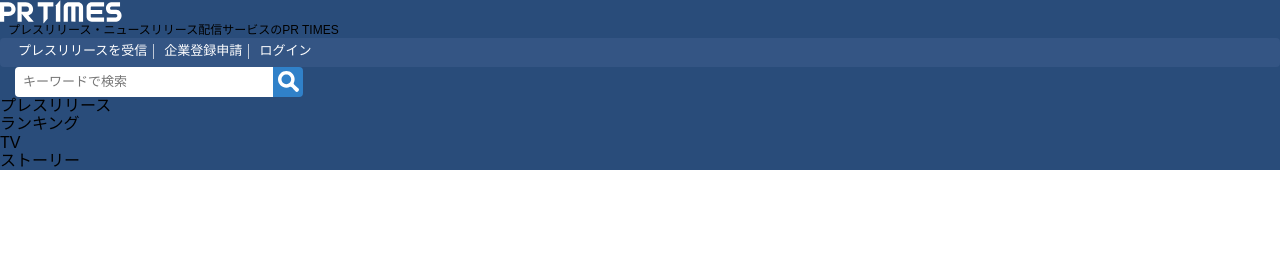
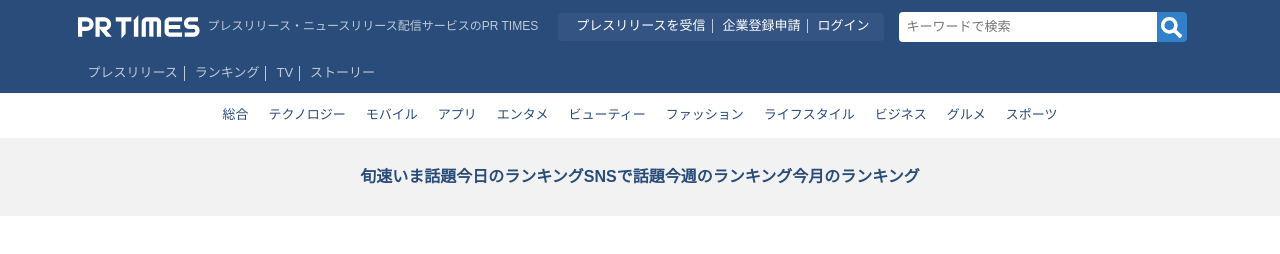
Before and after one commit to Nofi-nof/shakyou, a plain HTML site: page index.html in a window 1280 px wide. Drawn offline with Linux system fonts and the light colour scheme.

Commit message:
catch-rankingsに着手

```diff
--- /dev/null
+++ b/assets/styles/catch-rankings.css
@@ -0,0 +1,15 @@
+.catch-rankings {
+  margin: 0 auto;
+  background-color: var(--back-gray);
+}
+
+.catch-rankings .catch-rankings-tabs_wrapper {
+  padding: 30px 0;
+}
+
+.catch-rankings-tabs_list {
+  display: flex;
+  justify-content: center;
+  color: var(--prtimes-blue);
+  font-weight: bold;
+}
--- a/index.html
+++ b/index.html
@@ -5,30 +5,63 @@
   <link rel="stylesheet" href="assets/styles/destyle.css">
   <link rel="stylesheet" href="assets/styles/global.css">
   <link rel="stylesheet" href="assets/styles/header.css">
+  <link rel="stylesheet" href="assets/styles/catch-rankings.css">
 </head>
 
 <body>
   <div class="header">
-    <div class="header-container">
-      <img src="assets/img/logo_prtimes.svg">
+    <div class="header_container">
+      <a></a> <img src="assets/img/logo_prtimes.svg">
       <h1 class="header-comment-prtimes">プレスリリース・ニュースリリース配信サービスのPR TIMES</h1>
-      <ul class="header-reqest_list">
-        <li>プレスリリースを受信</li>
-        <li>企業登録申請</li>
-        <li>ログイン</li>
-      </ul>
+      <div class="header-reqest">
+        <ul class="header-reqest_list">
+          <li><a href="#">プレスリリースを受信</a></li>
+          <li><a href="#">企業登録申請</a></li>
+          <li><a href="#">ログイン</a></li>
+        </ul>
+      </div>
       <div class="header-search_form">
         <input type="text" class="header-search_input" placeholder="キーワードで検索">
         <button class="header-search_button"></button>
       </div>
     </div>
-    <nav class="header-navigation">
-      <ul class="header-navigation_list">
-        <li class="header-navigation_item">プレスリリース</li>
-        <li class="header-navigation_item">ランキング</li>
-        <li class="header-navigation_item">TV</li>
-        <li class="header-navigation_item">ストーリー</li>
+    <nav class="header-intro-navigation">
+      <ul class="header-intro-navigation_list">
+        <li><a href="#">プレスリリース</a></li>
+        <li><a href="#">ランキング</a></li>
+        <li><a href="#">TV</a></li>
+        <li><a href="#">ストーリー</a></li>
+      </ul>
+    </nav>
+    <nav class="header-category-navigation">
+      <ul class="header-category-navigation_list">
+        <li><a href="#">総合</a></li>
+        <li><a href="#">テクノロジー</a></li>
+        <li><a href="#">モバイル</a></li>
+        <li><a href="#">アプリ</a></li>
+        <li><a href="#">エンタメ</a></li>
+        <li><a href="#">ビューティー</a></li>
+        <li><a href="#">ファッション</a></li>
+        <li><a href="#">ライフスタイル</a></li>
+        <li><a href="#">ビジネス</a></li>
+        <li><a href="#">グルメ</a></li>
+        <li><a href="#">スポーツ</a></li>
       </ul>
     </nav>
   </div>
+
+  <section class="catch-rankings">
+    <div class="catch-rankings_container">
+      <div class="catch-rankings-tabs_wrapper">
+        <ul class="catch-rankings-tabs_list">
+          <li><span>旬速</span></li>
+          <li><span>いま話題</span></li>
+          <li><span>今日のランキング</span></li>
+          <li><span>SNSで話題</span></li>
+          <li><span>今週のランキング</span></li>
+          <li><span>今月のランキング</span></li>
+        </ul>
+      </div>
+    </div>
+  </section>
 </body>
```
